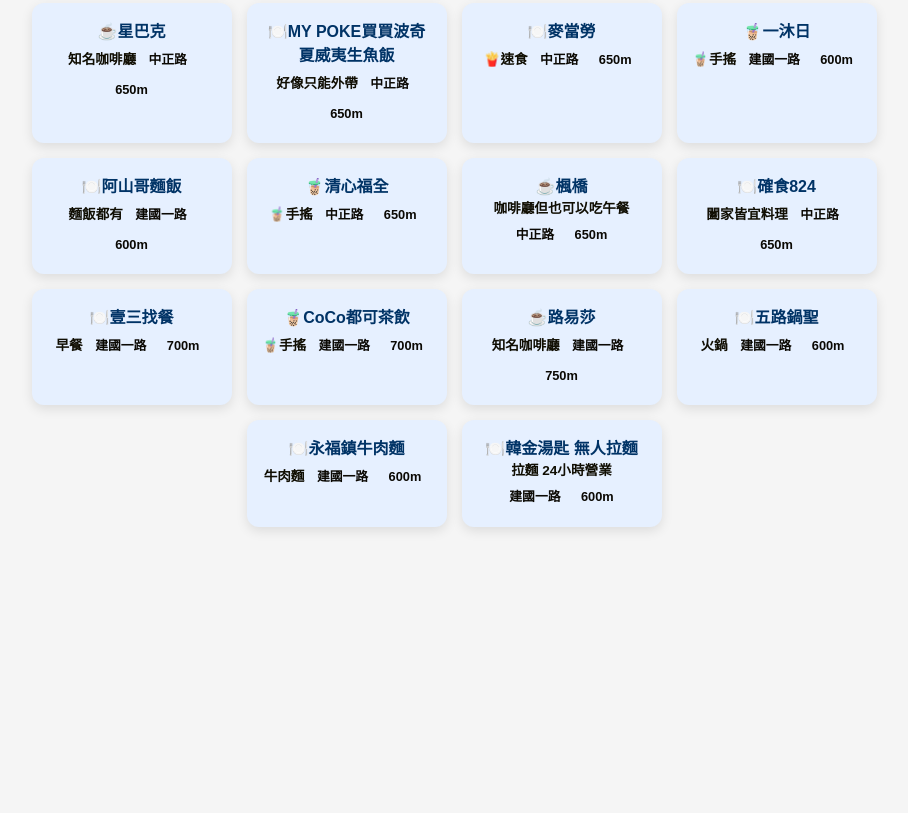
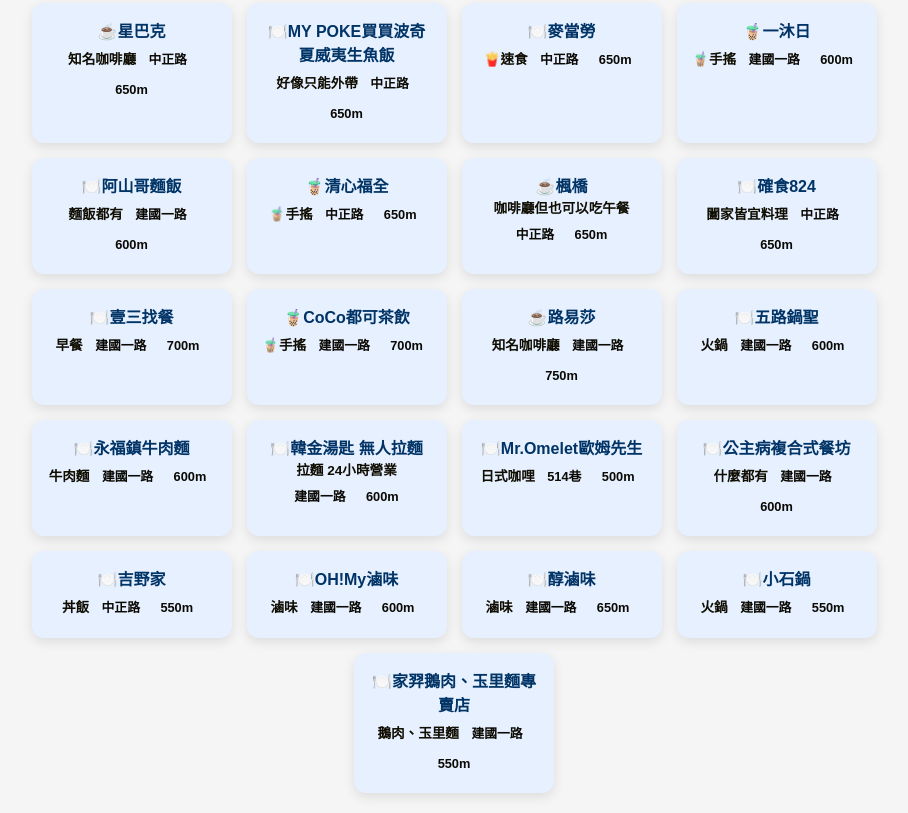
Before and after one commit to crazyainfuture/fjufindfood, a plain HTML site: page index.html in a window 1280 px wide. Shown: the part 2010-2823 px from the top of the page, without its empty margins (186-1094 px from the left). Before the commit the page ends 2557 px from the top, so only its background shows below. Drawn offline with Linux system fonts and the light colour scheme.

Commit message:
Remove unnecessary blank lines and add new restaurant entries to the list

```diff
--- a/script.js
+++ b/script.js
@@ -89,7 +89,15 @@
   { "name": "🀄輔又贏棋牌館", "type": "麻將館", "distance": 800, "info": "買快樂", "area": "中正路" },
   { "name": "🍽️五路鍋聖", "type": "午餐", "distance": 600, "info": "火鍋", "area": "建國一路" },
   { "name": "🍽️永福鎮牛肉麵", "type": "午餐", "distance": 600, "info": "牛肉麵", "area": "建國一路" },
-  { "name": "🍽️韓金湯匙 無人拉麵", "type": "午餐", "distance": 600, "info": "拉麵 24小時營業", "area": "建國一路" }
+  { "name": "🍽️韓金湯匙 無人拉麵", "type": "午餐", "distance": 600, "info": "拉麵 24小時營業", "area": "建國一路" },
+  { "name": "🍽️Mr.Omelet歐姆先生", "type": "午餐", "distance": 500, "info": "日式咖哩", "area": "514巷" },
+  { "name": "🍽️公主病複合式餐坊", "type": "午餐", "distance": 600, "info": "什麼都有", "area": "建國一路" },
+  { "name": "🍽️吉野家", "type": "午餐", "distance": 550, "info": "丼飯", "area": "中正路" },
+  { "name": "🍽️OH!My滷味 ", "type": "午餐", "distance": 600, "info": "滷味", "area": "建國一路" },
+  { "name": "🍽️醇滷味", "type": "午餐", "distance": 650, "info": "滷味", "area": "建國一路" },
+  { "name": "🍽️小石鍋", "type": "午餐", "distance": 550, "info": "火鍋", "area": "建國一路" },
+  { "name": "🍽️家羿鵝肉、玉里麵專賣店", "type": "午餐", "distance": 550, "info": "鵝肉、玉里麵", "area": "建國一路" }
+
 ];
 
 
```
Also changed, not shown: index.html (+0 -2 lines).
